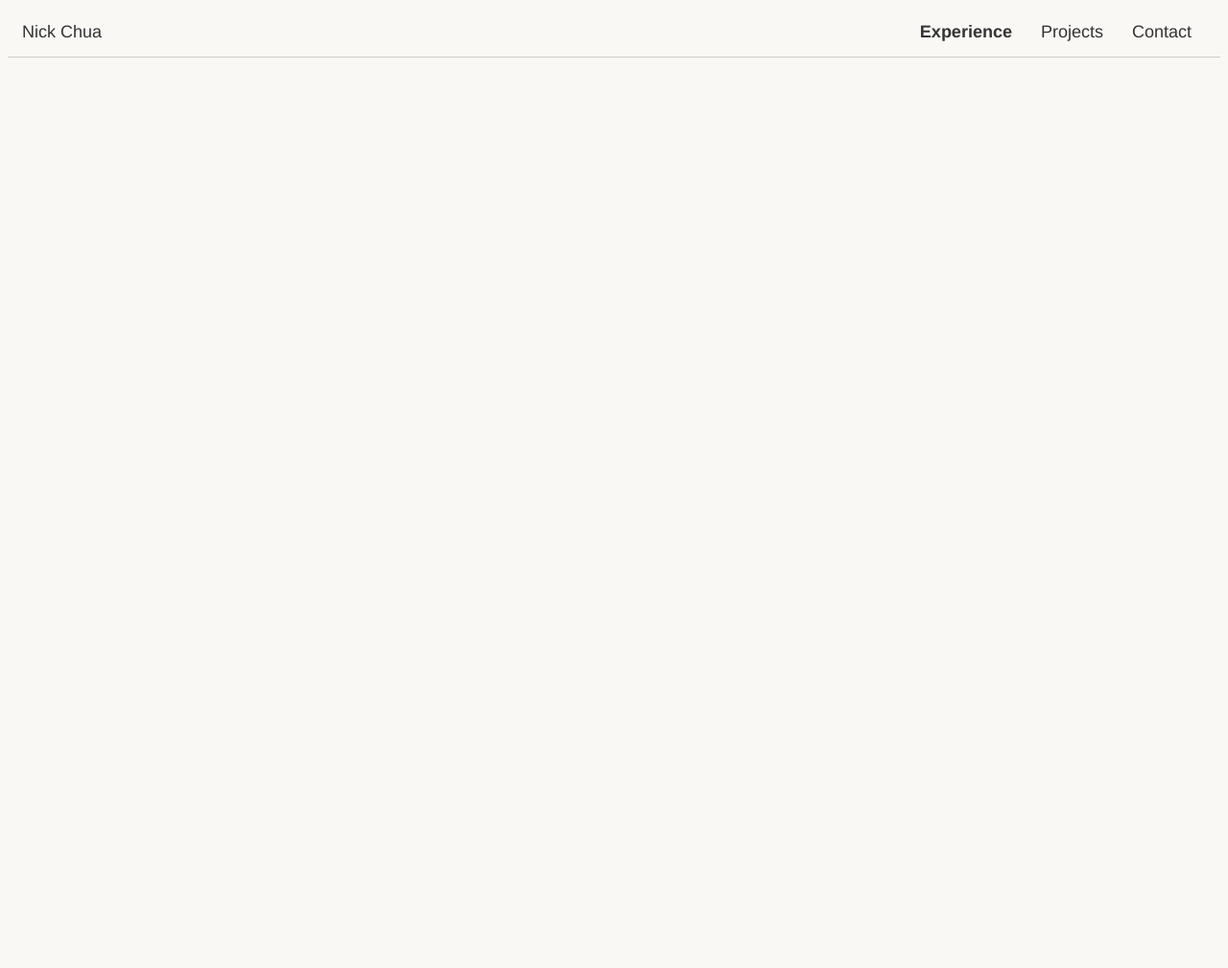
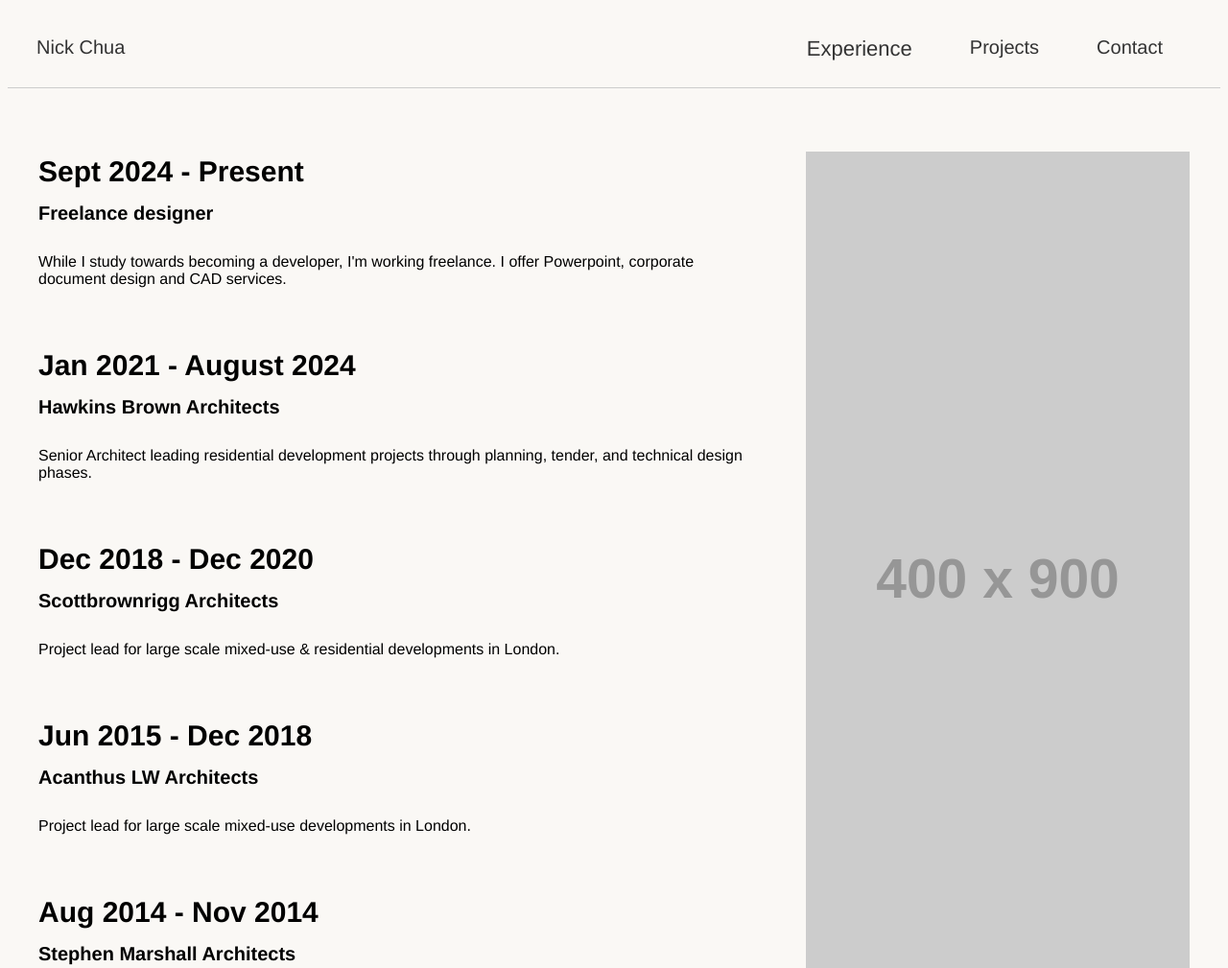
Before and after one commit to nchua3012/NickChua, a plain HTML site: page experience.html in a window 1280 px wide. Shown: the top 1009 px of the page at 96% size. Before the commit the page ends 800 px from the top, so only its background shows below. Drawn offline with Linux system fonts and the light colour scheme; placeholder pictures from the web are drawn by us.

Commit message:
Text/Placeholder images and layout added. Updated Styling

```diff
--- a/experience.html
+++ b/experience.html
@@ -7,7 +7,7 @@
         <link rel="stylesheet" href="styles.css" />
       </head>
 
-<body>
+    <body>
         <!-- Top Navigation -->
         <div class="topnav">
             <a href="index.html">Nick Chua</a>
@@ -20,5 +20,52 @@
             </nav>
         </div>
 
-</body>
+
+        <div class="containerImageRight">
+            <div class="experienceText">
+            <!-- Experience1 -->
+
+            <h3>Sept 2024 - Present</h3>
+            <h4>Freelance designer</h4>
+            <p>While I study towards becoming a developer, I'm working freelance.
+            I offer Powerpoint, corporate document design and CAD services.</p>
+            <br>
+            <!-- Experience2 -->
+
+            <h3>Jan 2021 - August 2024</h3>
+            <h4>Hawkins Brown Architects</h4>
+            <p>Senior Architect leading residential development projects through planning, tender, and technical design phases.</p>
+            <br>
+            <!-- Experience3 -->
+
+            <h3>Dec 2018 - Dec 2020</h3>
+            <h4>Scottbrownrigg Architects</h4>
+            <p>Project lead for large scale mixed-use & residential developments in London.</p>
+            <br>
+            <!-- Experience4 -->
+
+            <h3>Jun 2015 - Dec 2018</h3>
+            <h4>Acanthus LW Architects</h4>
+            <p>Project lead for large scale mixed-use developments in London.</p>
+            <br>
+            <!-- Experience5 -->
+
+            <h3>Aug 2014 - Nov 2014</h3>
+            <h4>Stephen Marshall Architects</h4>
+            </p>Architectural assistant on large scale commercial developments in London.</p>
+            <br>
+            </div>
+
+            <!-- Image -->
+            <div class="imageExperience">
+            <img src=https://placehold.co/400x900 alt="Placeholder Image" />
+            </div>
+
+
+
+        </div>
+
+
+
+    </body>
 </html>
--- a/styles.css
+++ b/styles.css
@@ -2,17 +2,20 @@
 .topnav {
     color: #333;
     font-family: 'Helvetica', sans-serif;
-    padding: 15px;
+    max-width: 1280px;
     align-items: center;
-    font-size: 18px;
+    font-size: 20px;
     border-bottom: .5px solid #ccc;
+    padding: 30px;
+    margin: 0 auto;
 }
+
 .topnav a:hover {
     color: red;
     text-decoration: none;
 }
 .topnav a.active {
-    font-weight: bold; /* Make the active link bold */
+    font-size: 22px;
 }
 
 a:link {
@@ -35,7 +38,7 @@ a:link {
 .nav-topright a {
     text-decoration: none;
     color: #333;
-    padding: 15px;
+    padding: 30px;
     font-family: 'Helvetica', sans-serif;
 }
 .nav-topright a:hover {
@@ -47,13 +50,91 @@ body {
     font-family: 'Helvetica', sans-serif;
 }
 
+.containerImageLeft {
+    display: flex;
+    align-items: center;
+    max-width: 1280px;
+    margin: 20px auto;
+    padding: 20px;
+}
+
+.containerImageRight {
+    display: flex;
+    flex-direction: row;
+    align-items: center;
+    max-width: 1200px;
+    margin: 20px auto;
+    padding: 20px;
+}
+
+.projectImages {
+    display: flex;
+    flex-direction: row;
+    align-items: center;
+    max-width: 1200px;
+    margin: 20px auto;
+    padding: 20px;
+}
+
 .WelcomeText {
-    font-size: 18px;
+    font-size: 16px;
     font-family: 'Helvetica', sans-serif;
-    padding: 15px;
+    flex: 1;
+    padding: 30px;
+    position: relative;
+}
+
+.experienceText {
+    font-size: 16px;
+    font-family: 'Helvetica', sans-serif;
+    flex: 1;
+    padding: 0px;
+    position: relative;
 }
 
 h2 {
     font-size: 30px;
     font-family: 'Helvetica', sans-serif;
+    margin-left: 0;
+    margin-bottom: 30px;
 }
+h3 {
+    font-size: 30px;
+    font-family: 'Helvetica', sans-serif;
+    margin-left: 0;
+    margin-bottom: 15px;
+}
+h4 {
+    font-size: 20px;
+    font-family: 'Helvetica', sans-serif;
+    margin: 0;
+    margin-bottom: 30px;
+}
+
+.imageExperience {
+    margin-left: 50px;
+}
+
+.image {
+    margin-right: 50px;
+}
+
+
+.projectImagesThumbnails {
+    padding: 25px;
+}
+
+.imageExperience img {
+    max-width: 100%;
+    height: auto;
+}
+
+.image img {
+    max-width: 100%;
+    height: auto;
+}
+
+.projectImagesThumbnails img {
+    max-width: 100%;
+    height: auto;
+}
```
Also changed, not shown: index.html (+13 -4 lines), projects.html (+20 -0 lines).
